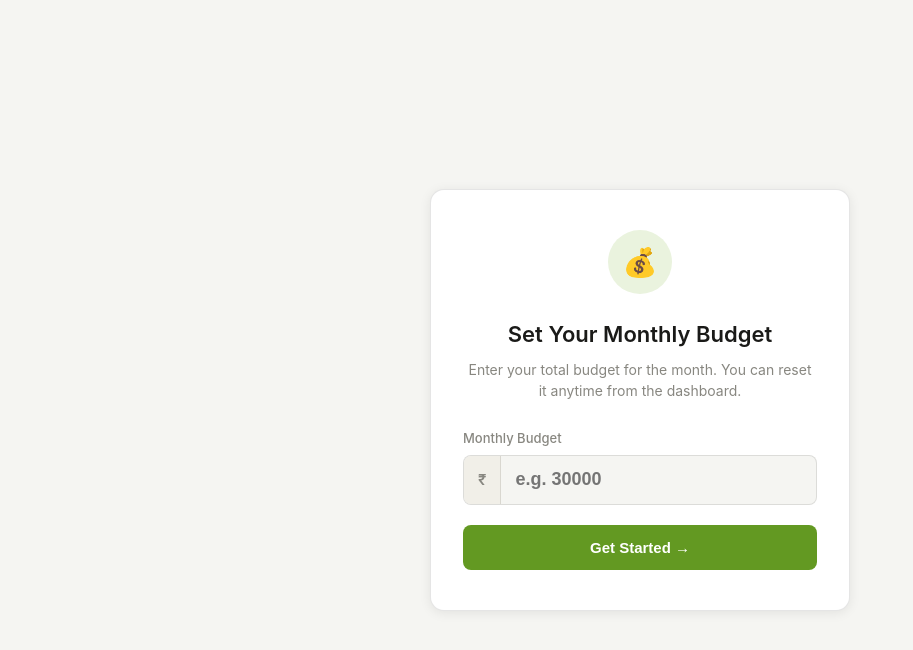
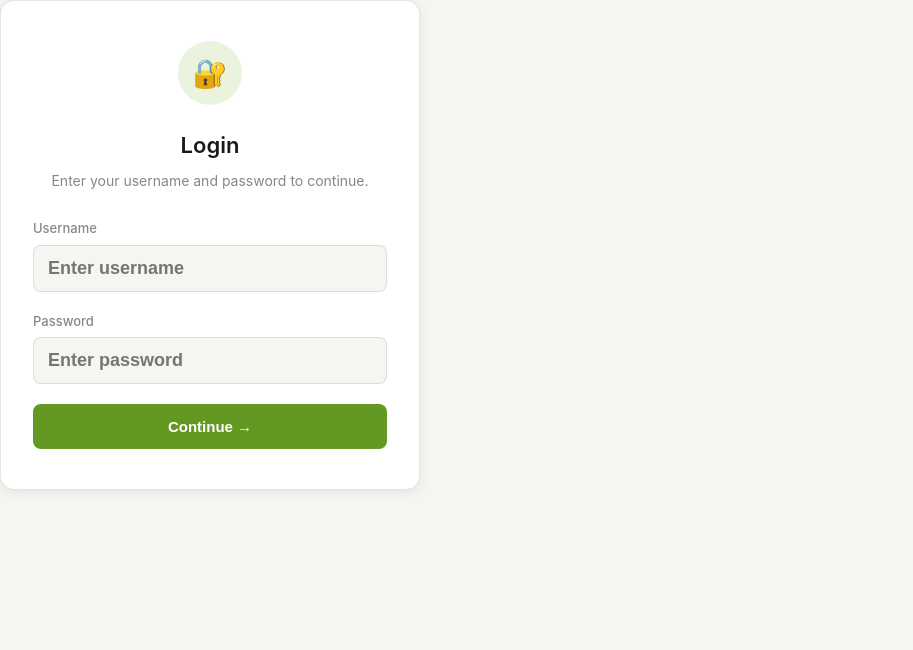
Before and after one commit to hasan-qatest/Learning-Git-sync, a website: page expense-tracker.html in a window 1280 px wide. Shown: the whole page, without its empty margins (0-913 px from the left). Drawn offline with Linux system fonts and the light colour scheme.

Commit message:
Add login functionality to expense tracker

```diff
--- a/expense-tracker.html
+++ b/expense-tracker.html
@@ -253,6 +253,30 @@
 </head>
 <body>
 
+<!-- Login Screen -->
+<div id="login-screen" class="screen">
+  <div class="setup-card">
+    <div class="setup-icon">🔐</div>
+    <h1>Login</h1>
+    <p>Enter your username and password to continue.</p>
+    <div class="input-group">
+      <label>Username</label>
+      <div class="input-wrap">
+        <input type="text" id="username-input" placeholder="Enter username" />
+      </div>
+      <span class="error-msg" id="username-error">Please enter your username.</span>
+    </div>
+    <div class="input-group">
+      <label>Password</label>
+      <div class="input-wrap">
+        <input type="password" id="password-input" placeholder="Enter password" />
+      </div>
+      <span class="error-msg" id="password-error">Please enter your password.</span>
+    </div>
+    <button class="btn-primary" onclick="login()">Continue →</button>
+  </div>
+</div>
+
 <!-- Setup Screen -->
 <div id="setup-screen" class="screen">
   <div class="setup-card">
@@ -340,6 +364,7 @@
 <script>
 const BUDGET_KEY = 'et_budget';
 const EXPENSES_KEY = 'et_expenses';
+const AUTH_KEY = 'et_auth';
 
 const EMOJI_POOL = ['🛒','🍔','🚗','💊','📱','🎮','✈️','🏠','👕','⚡','📚','🎬','☕','🍕','🛍️','💈','🌮','🏋️','🎁','🐾'];
 
@@ -355,6 +380,13 @@ function fmt(n) {
 }
 
 function init() {
+  const isAuthenticated = localStorage.getItem(AUTH_KEY) === '1';
+  if (!isAuthenticated) {
+    show('login-screen');
+    document.getElementById('fab-btn').style.display = 'none';
+    return;
+  }
+
   const budget = localStorage.getItem(BUDGET_KEY);
   if (!budget || parseFloat(budget) <= 0) {
     show('setup-screen');
@@ -369,6 +401,25 @@ function init() {
 function show(id) {
   document.querySelectorAll('.screen').forEach(s => s.classList.remove('active'));
   document.getElementById(id).classList.add('active');
+}
+
+function login() {
+  const username = document.getElementById('username-input').value.trim();
+  const password = document.getElementById('password-input').value.trim();
+
+  const ue = document.getElementById('username-error');
+  const pe = document.getElementById('password-error');
+  ue.classList.remove('show');
+  pe.classList.remove('show');
+
+  let valid = true;
+  if (!username) { ue.classList.add('show'); valid = false; }
+  if (!password) { pe.classList.add('show'); valid = false; }
+  if (!valid) return;
+
+  localStorage.setItem(AUTH_KEY, '1');
+  document.getElementById('password-input').value = '';
+  init();
 }
 
 function saveBudget() {
@@ -483,9 +534,12 @@ function deleteExpense(id) {
 
 function confirmReset() {
   if (confirm('Reset all data including budget and expenses? This cannot be undone.')) {
+    localStorage.removeItem(AUTH_KEY);
     localStorage.removeItem(BUDGET_KEY);
     localStorage.removeItem(EXPENSES_KEY);
     document.getElementById('fab-btn').style.display = 'none';
+    document.getElementById('username-input').value = '';
+    document.getElementById('password-input').value = '';
     document.getElementById('budget-input').value = '';
     init();
   }
```
